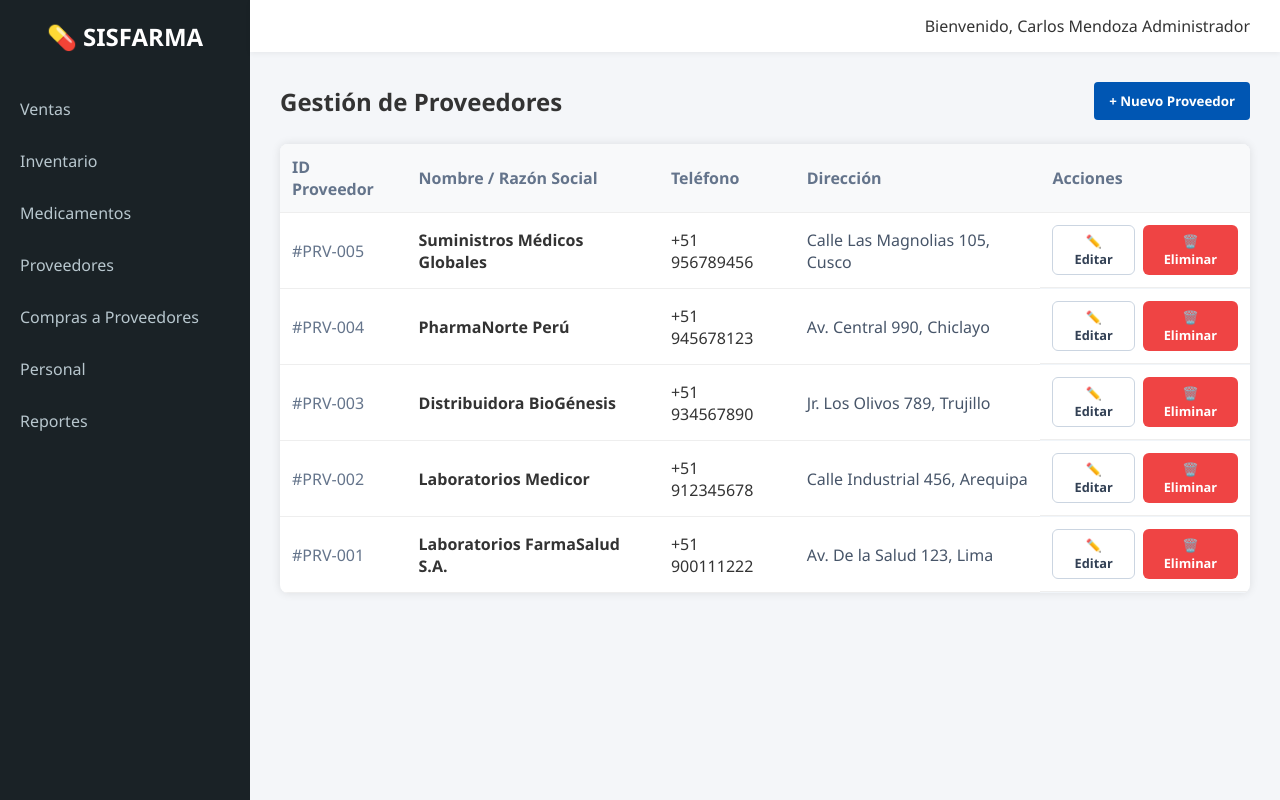
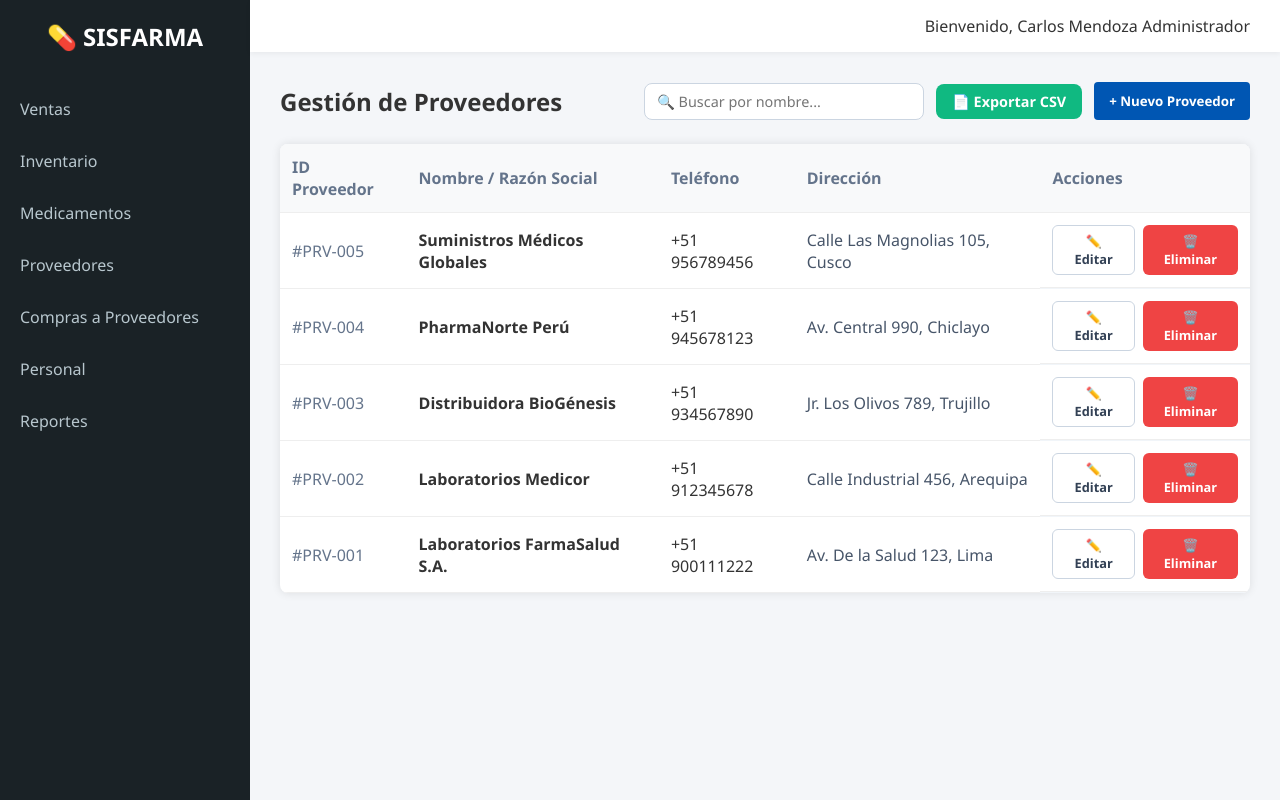
Before and after one commit to a13xanderplatz0/SISFARMA, a Flask app: page /proveedores/ in a window 1280 px wide. Run offline with Flask 3, Linux system fonts and the light colour scheme; data comes from the database, SQL or seed files in the repository; parts of the project's set-up code (start-up, migrations or seed data) failed here and were passed over.

Commit message:
feat: agregar exportación a CSV y buscador en tiempo real para proveedores

```diff
--- a/src/routes/proveedores.py
+++ b/src/routes/proveedores.py
@@ -1,4 +1,6 @@
-from flask import Blueprint, render_template, request, redirect, url_for
+import csv
+import io
+from flask import Blueprint, render_template, request, redirect, url_for, Response
 from src.controllers.proveedores_controller import listar_proveedores, crear_proveedor, actualizar_proveedor, eliminar_proveedor
 
 
@@ -23,3 +25,24 @@ def editar(id):
 def eliminar(id):
     eliminar_proveedor(id)
     return redirect(url_for("proveedores.index"))
+
+@proveedores_bp.route("/exportar/csv", methods=["GET"])
+def exportar_csv():
+    proveedores = listar_proveedores()
+
+    # Crear un archivo CSV en memoria
+    output = io.StringIO()
+    writer = csv.writer(output)
+
+    # Escribir la cabecera (los títulos de las columnas)
+    writer.writerow(['ID Proveedor', 'Nombre / Razon Social', 'Telefono', 'Direccion'])
+
+    # Escribir los datos de la base de datos
+    for prov in proveedores:
+        writer.writerow([prov['id_proveedor'], prov['nombre'], prov['telefono'], prov['direccion']])
+
+    # Preparar la descarga
+    respuesta = Response(output.getvalue(), mimetype="text/csv")
+    respuesta.headers["Content-Disposition"] = "attachment; filename=reporte_proveedores.csv"
+
+    return respuesta
--- a/src/views/templates/proveedores.html
+++ b/src/views/templates/proveedores.html
@@ -5,7 +5,14 @@
 {% block content %}
 <div class="page-header" style="display: flex; justify-content: space-between; align-items: center; margin-bottom: 24px;">
     <h1 class="page-title" style="margin: 0;">Gestión de Proveedores</h1>
-    <button class="btn-primary" onclick="abrirModal('modalNuevoProveedor')">+ Nuevo Proveedor</button>
+
+    <div style="display: flex; gap: 12px; align-items: center;">
+        <input type="text" id="buscadorProveedores" placeholder="🔍 Buscar por nombre..." style="padding: 8px 12px; border-radius: 8px; border: 1px solid #cbd5e1; width: 280px; font-size: 0.9rem;">
+
+        <a href="{{ url_for('proveedores.exportar_csv') }}" style="background: #10b981; color: white; padding: 8px 16px; border-radius: 8px; text-decoration: none; font-weight: 600; font-size: 0.9rem;">📄 Exportar CSV</a>
+
+        <button class="btn-primary" onclick="abrirModal('modalNuevoProveedor')">+ Nuevo Proveedor</button>
+    </div>
 </div>
 
 <div class="card">
@@ -123,5 +130,19 @@
             event.target.style.display = "none";
         }
     }
+
+    document.getElementById('buscadorProveedores').addEventListener('keyup', function() {
+        let filtro = this.value.toLowerCase();
+        let filas = document.querySelectorAll('.data-table tbody tr');
+
+        filas.forEach(function(fila) {
+            let textoFila = fila.innerText.toLowerCase();
+            if (textoFila.includes(filtro)) {
+                fila.style.display = '';
+            } else {
+                fila.style.display = 'none';
+            }
+        });
+    });
 </script>
 {% endblock %}
```
